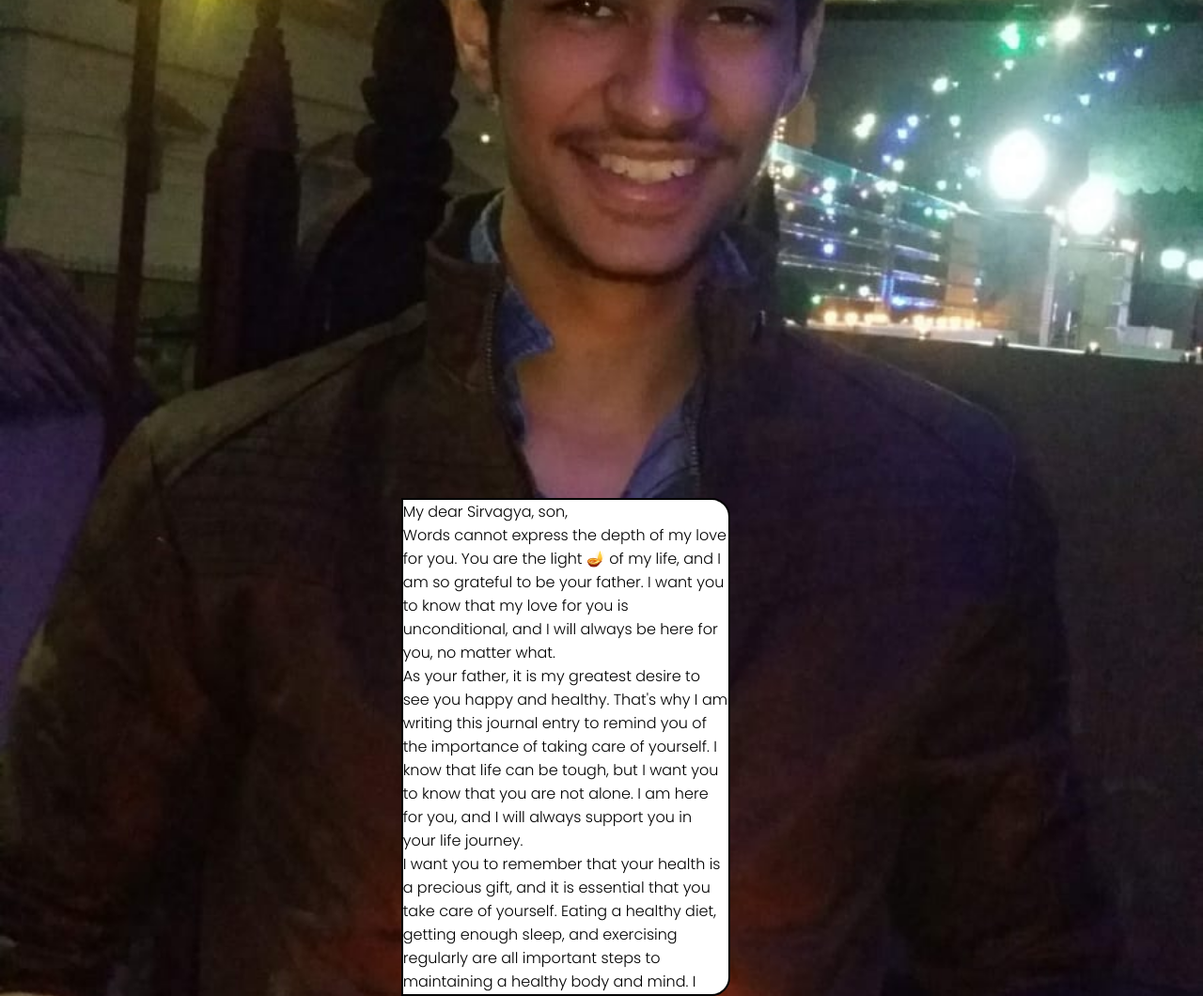
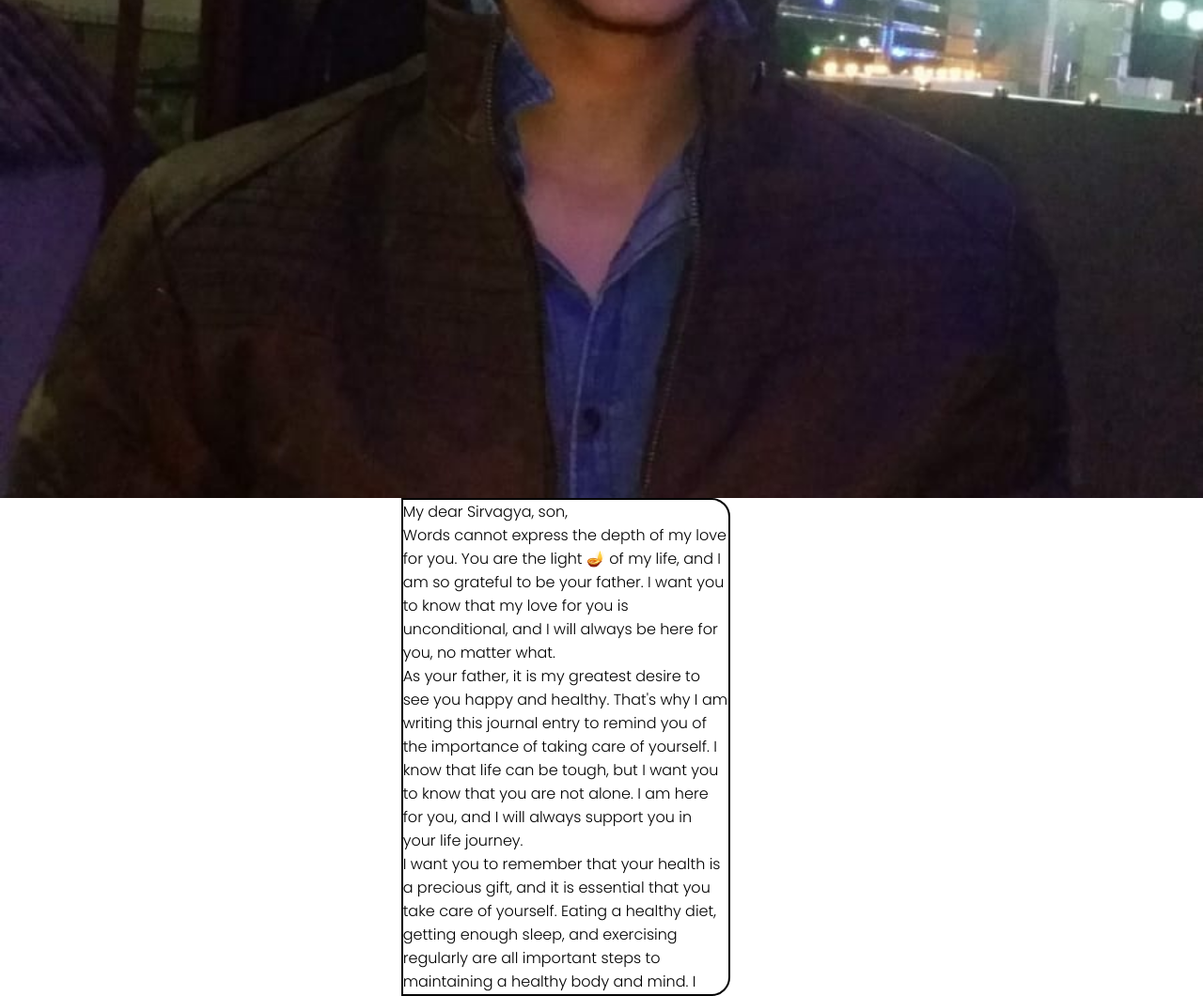
Before and after one commit to anandvip/son-dad, a plain HTML site: page index.html in a window 1280 px wide. Shown: the top 1060 px of the page at 94% size. Drawn offline with Linux system fonts and the light colour scheme.

Commit message:
Update index.html

```diff
--- a/index.html
+++ b/index.html
@@ -17,13 +17,12 @@
     "description description description";
   justify-content: center;
   align-content: center;
-  background-image: url(img/sirvagyaSon.JPG);
   background-size: cover;
   background-position: center;
 }
     .grid-image {
   grid-area: image;
-  background-image: url(image.jpg);
+  background-image:  url(img/sirvagyaSon.JPG);
   background-size: cover;
   background-position: center;
 .grid-description {
```
